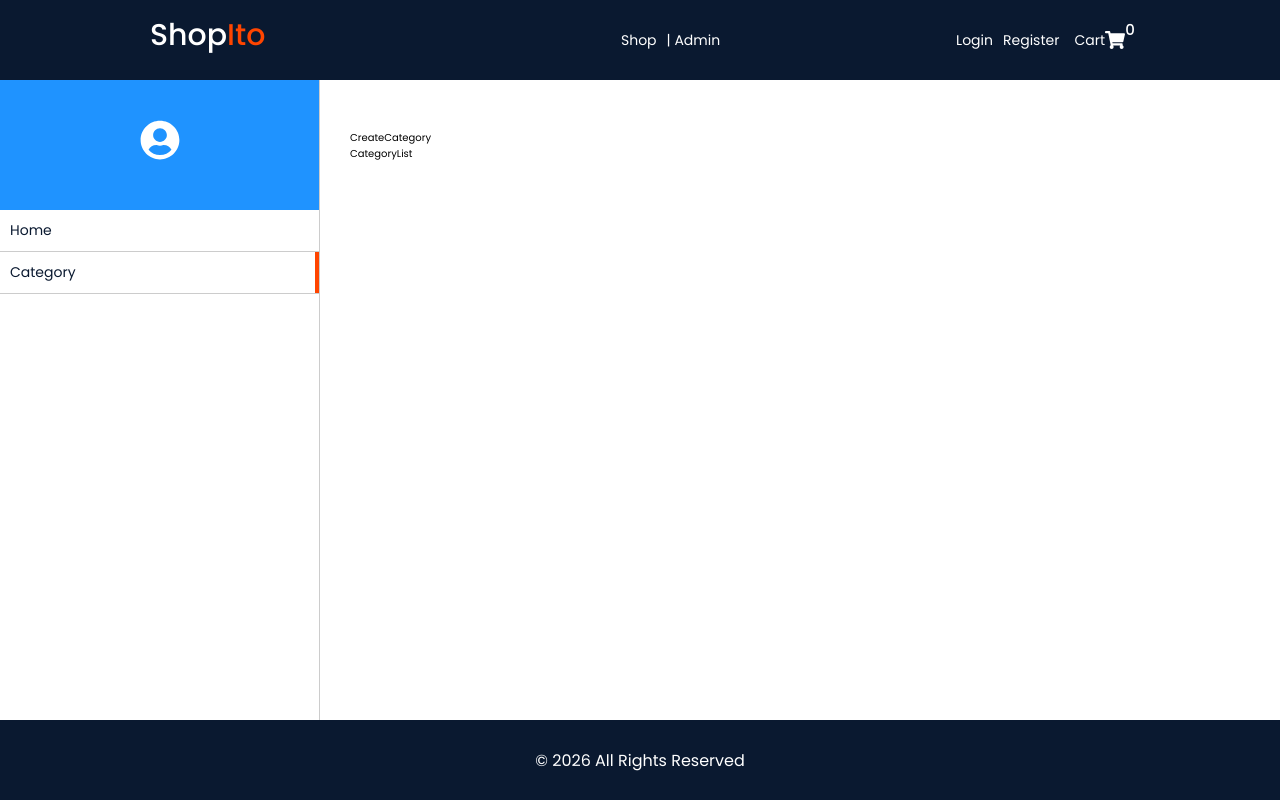
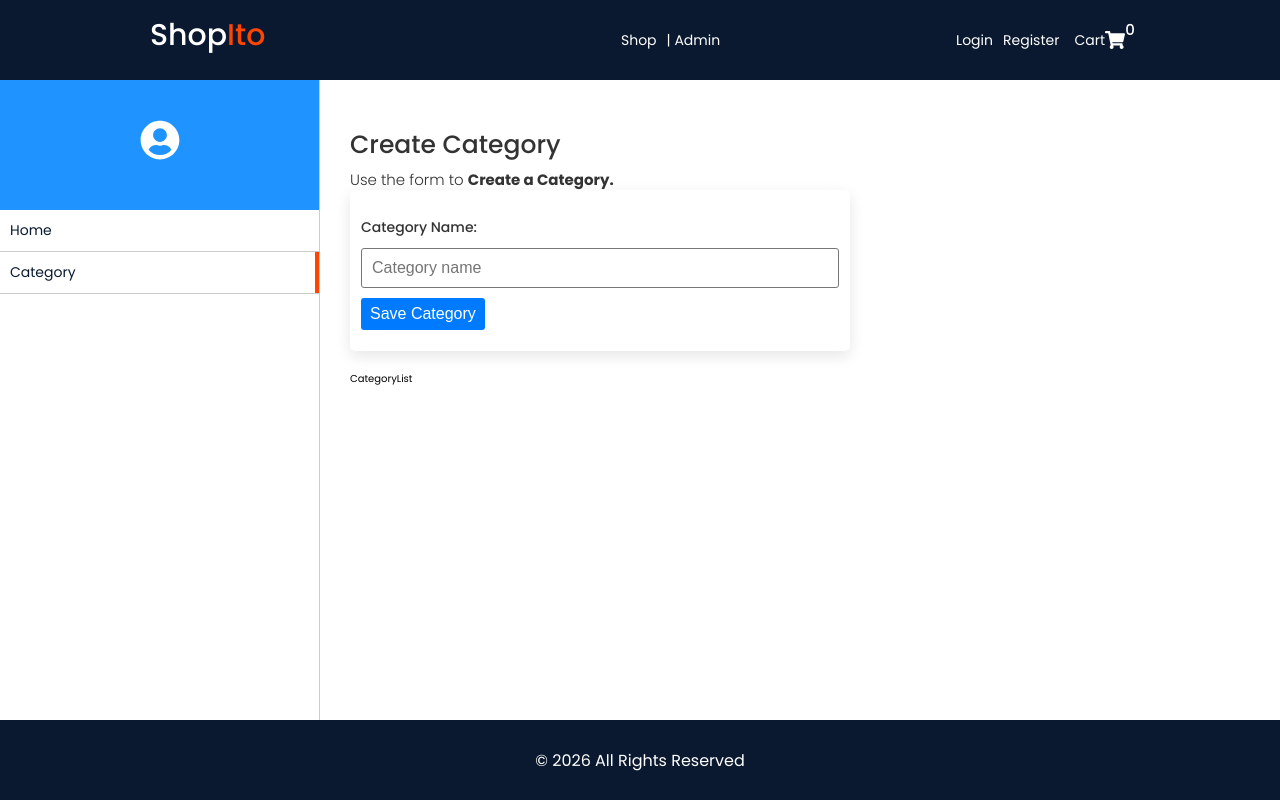
Before and after one commit to kevinkalenga/Shopito_Project, a React (Create React App) app in the folder frontend/: page /admin/category in a window 1280 px wide. Built offline with nearby package versions, Linux system fonts and the light colour scheme; no server answers.

Commit message:
Create Category - JSX

```diff
--- a/frontend/src/components/admin/category/Category.js
+++ b/frontend/src/components/admin/category/Category.js
@@ -1,6 +1,7 @@
 import React from 'react'
 import CreateCategory from './CreateCategory'
 import CategoryList from './CategoryList'
+import './Category.scss'
 
 const Category = () => {
   return (
--- a/frontend/src/components/admin/category/CreateCategory.js
+++ b/frontend/src/components/admin/category/CreateCategory.js
@@ -1,8 +1,46 @@
-import React from 'react'
+import React, { useState } from 'react'
+import Card from '../../card/Card'
 
 const CreateCategory = () => {
+
+   const [name, setName] = useState("")
+
+
+   const saveCategory = (e) => {
+
+   }
+
+
+
   return (
-    <div>CreateCategory</div>
+    <>
+      <div className='--mb2'>
+         <h3>Create Category</h3>
+         <p>
+            Use the form to <b>Create a Category.</b>
+         </p>
+         <Card cardClass={"card"}>
+            <br />
+            <form onSubmit={saveCategory}>
+              <label>Category Name:</label>
+              <input
+                type="text"
+                placeholder='Category name'
+                name='name'
+                value={name}
+                onChange={(e) => setName(e.target.value)}
+                required
+              />
+              <div className='--my'>
+                 <button type="submit" className='--btn --btn-primary'>
+                   Save Category
+                 </button>
+              </div>
+            </form>
+         </Card>
+      </div>
+
+    </>
   )
 }
 
```
